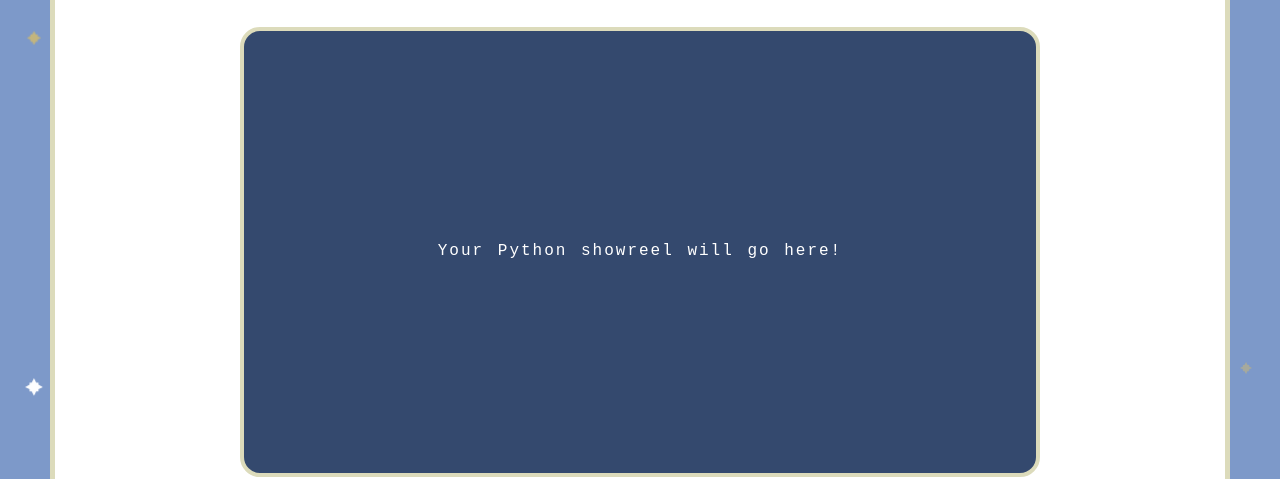
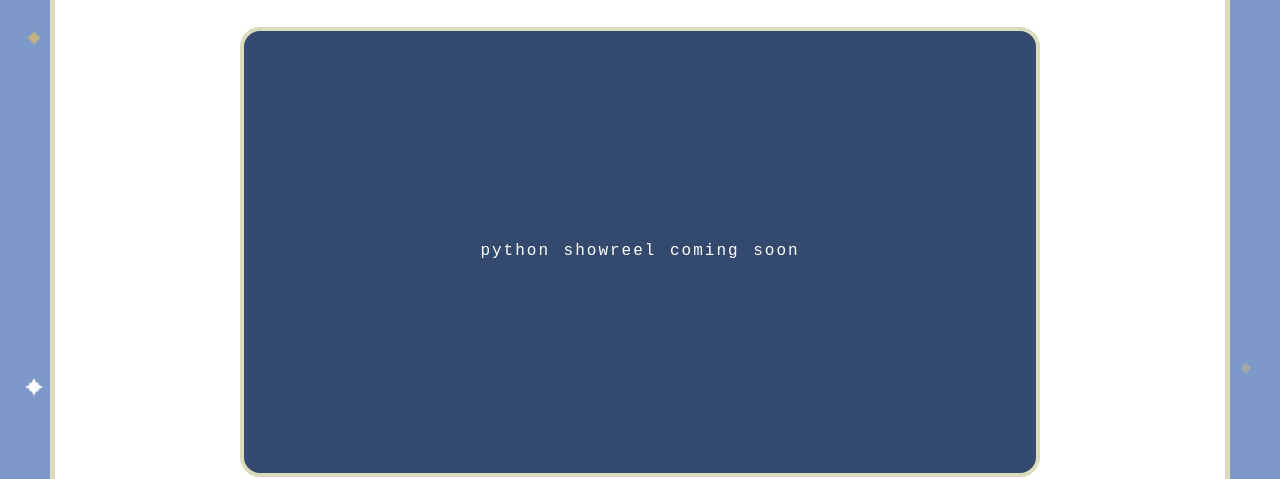
Before and after one commit to pixielled/pixielled.github.io, a plain HTML site: page python_showreel.html in a window 1280 px wide. Shown: the part 321-800 px from the top of the page. Drawn offline with Linux system fonts and the light colour scheme.

Commit message:
Update python_showreel.html
Changing some of the text where the showreel will be

```diff
--- a/python_showreel.html
+++ b/python_showreel.html
@@ -334,7 +334,7 @@
       <!-- SHOWREEL VIDEO -->
       <!-- I will add my Python showreel video here when it is ready -->
       <div class="video-container">
-        Your Python showreel will go here!
+        python showreel coming soon
       </div>
       <!-- BACK BUTTON -->
       <!-- Takes the visitor back to the main portfolio homepage -->
```
